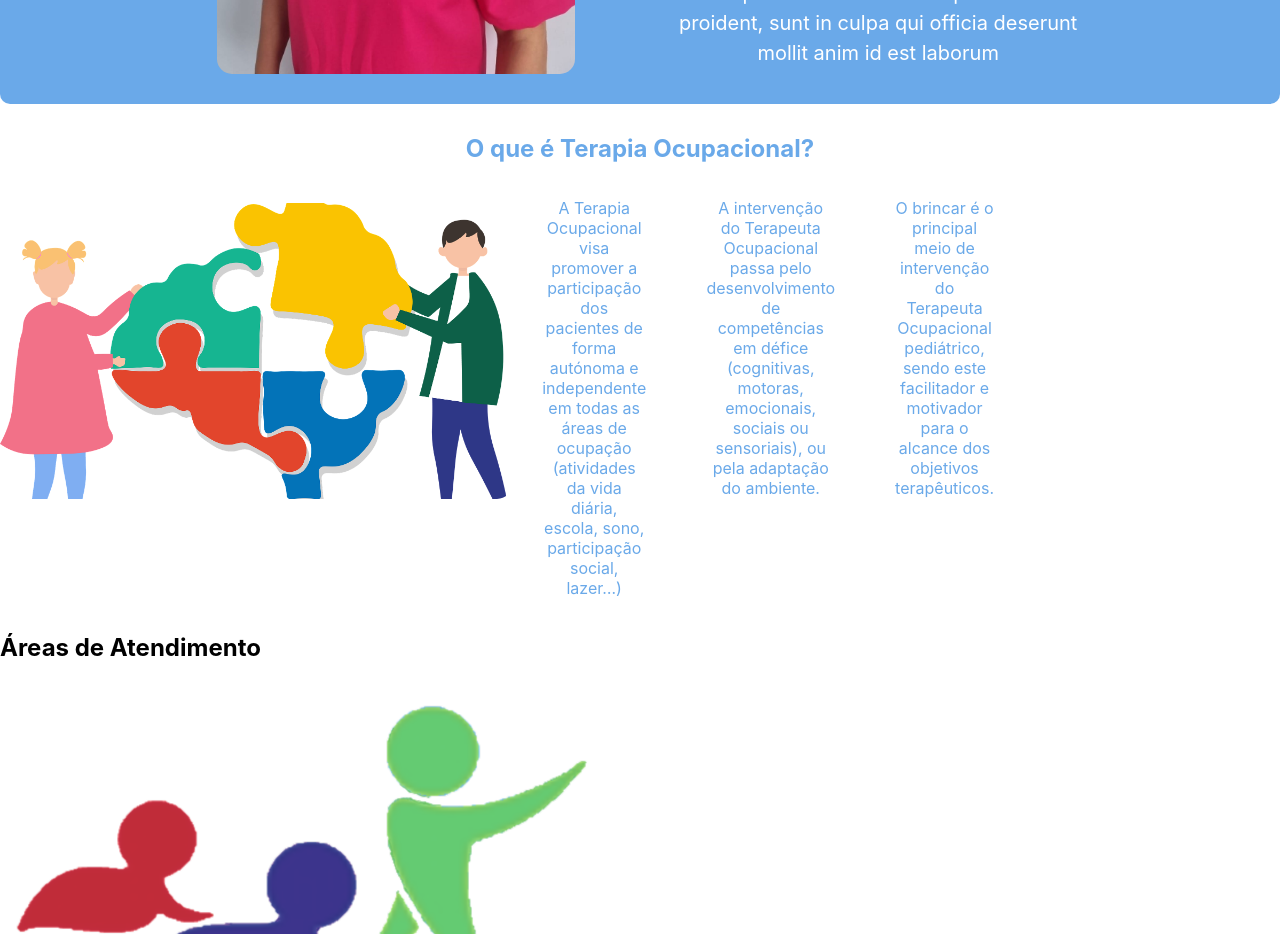
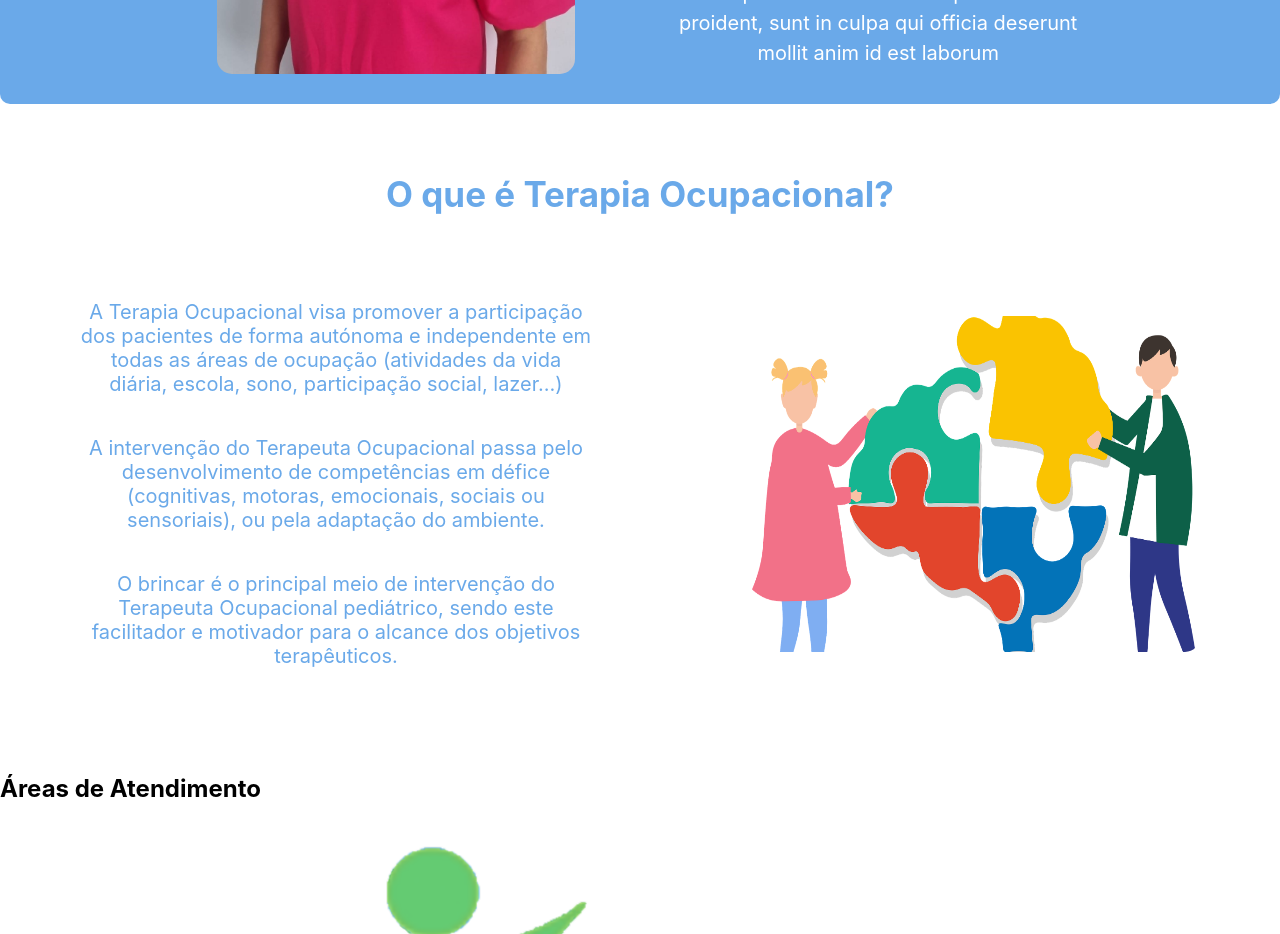
Before and after one commit to RonnySk/sorayaTo_web_page, a React (Create React App) app: page / in a window 1280 px wide. Shown: the part 1160-2094 px from the top of the page. Built offline with nearby package versions, Linux system fonts and the light colour scheme.

Commit message:
styöe aboutTo 1024px

```diff
--- a/src/App.css
+++ b/src/App.css
@@ -278,19 +278,35 @@
         border-radius: 10px;
         color: #6aa9e9;
         margin-top: 10px;
+        height: 80vh;
+    }
+
+    .container-aboutTo h2{
+        font-size: 35px;
     }
 
     .foto-puzzle{
-        width: 50%;
-        height: 40%;
+        width: 35%;
+        height: 70%;
         border-radius: 15px;
-        margin-top: 20px;
-        margin-bottom: 20px;
     }
 
-    .container-aboutTo p{
-        text-align:center;
-        margin: 15px 30px;
+      .subcontainer-aboutTo{
+        display: flex;
+        flex-direction: row-reverse;
+        align-items: center;
+        justify-content: space-around;
+        height: 75%;
     }
 
+    .subcontainer-aboutTo-p{
+        display: flex;
+        flex-direction: column;
+        align-items: center;
+        justify-content: space-between;
+        width: 40%;
+        font-size: 20px;
+    }
+
+
 }
--- a/src/components/AboutTO.jsx
+++ b/src/components/AboutTO.jsx
@@ -5,16 +5,19 @@ export default function AboutTO() {
   return (
     <div className="container-aboutTo">
       <h2> O que é Terapia Ocupacional?</h2>
-      <div className="second-section2">
+      <div className="subcontainer-aboutTo">
         <img
           className="foto-puzzle"
           src={puzzle}
           alt="foto duas criancas com um puzzle"
         />
+
+        <div className="subcontainer-aboutTo-p">
           <p>
             A Terapia Ocupacional visa promover a participação dos pacientes de
             forma autónoma e independente em todas as áreas de ocupação
-          (atividades da vida diária, escola, sono, participação social, lazer…)
+            (atividades da vida diária, escola, sono, participação social,
+            lazer…)
           </p>
           <p>
             A intervenção do Terapeuta Ocupacional passa pelo desenvolvimento de
@@ -28,5 +31,6 @@ export default function AboutTO() {
           </p>
         </div>
       </div>
+    </div>
   );
 }
```
Lines whose indentation alone changed are shown as unchanged.
